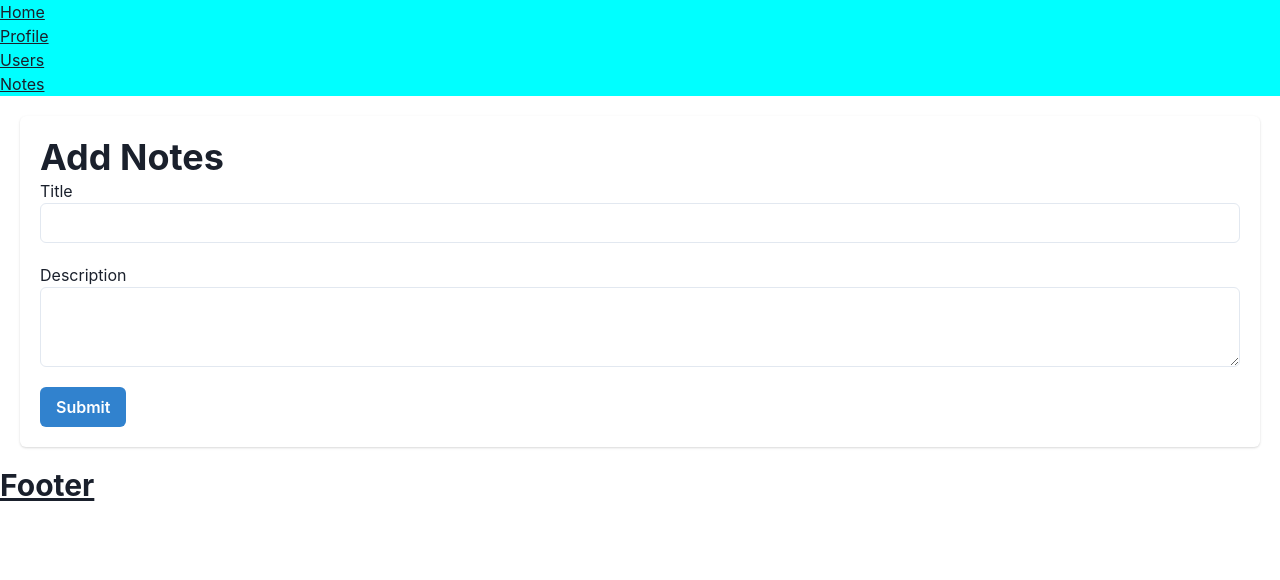
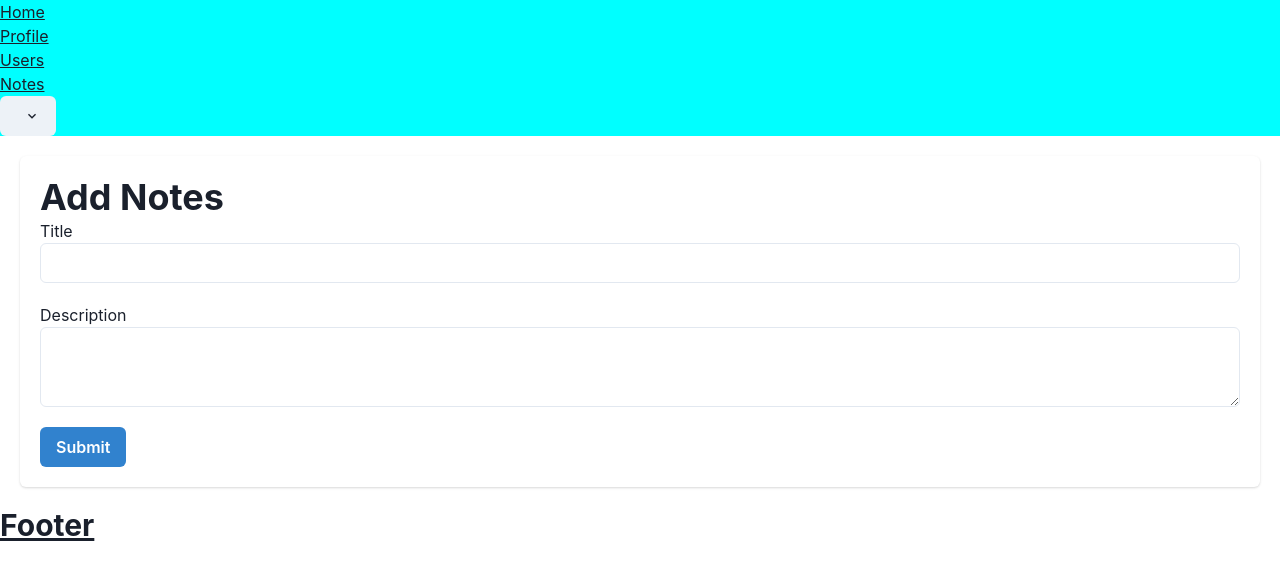
Before and after one commit to apin25/nextjs-bootcamp, a Next.js app in the folder belajar/: page /notes/add in a window 1280 px wide. Shown: the top 580 px of the page. Built offline with nearby package versions, Linux system fonts and the light colour scheme; no server answers.

Commit message:
tugasday16-done

```diff
--- a/belajar/components/header/index.jsx
+++ b/belajar/components/header/index.jsx
@@ -1,7 +1,36 @@
 import Link from "next/link";
 import styles from "./styles.module.css";
 import { withAuth } from "../with-auth";
+import { MenuItem, Menu, MenuButton, Button, MenuList } from "@chakra-ui/react";
+import { ChevronDownIcon } from '@chakra-ui/icons';
+import { useQueries } from "@/hooks/useQueries";
+import { useMutation } from "@/hooks/useMutation";
+import { useRouter } from "next/router";
+import Cookies from "js-cookie";
 function Header(){
+  const { mutate } = useMutation();
+    const router = useRouter();
+  const { data } = useQueries({
+    prefixUrl: "https://service.pace-unv.cloud/api/user/me",
+    headers: {
+      'Authorization': `Bearer ${Cookies.get('user_token')}`,
+    },
+  });
+  const HandleLogout = async () => {
+    const response = await mutate({
+      url:"https://service.pace-unv.cloud/api/logout",
+      method: "POST",
+      headers: {
+        'Authorization':`Bearer ${Cookies.get('user_token')}`,
+      },
+  });
+  if(!response?.success){
+    console.log("Logout Gagal");
+  } else {
+    Cookies.remove("user_token");
+    router.push("/login");
+  }
+  }
   return (
     <div className={styles.header}>
       <ul>
@@ -25,6 +54,16 @@ function Header(){
             Notes
           </Link>
         </li>
+        <li>
+          <Menu>
+            <MenuButton as={Button} rightIcon={<ChevronDownIcon />}>
+              {data?.data?.name}
+            </MenuButton>
+            <MenuList>
+              <MenuItem onClick={() => HandleLogout()}>Logout</MenuItem>
+            </MenuList>
+          </Menu>
+        </li>
       </ul>
     </div>
   );
--- a/belajar/hooks/useMutation.jsx
+++ b/belajar/hooks/useMutation.jsx
@@ -1,34 +1,49 @@
-import { useCallback, useEffect, useState } from "react";
+import { useCallback, useState } from "react";
 
 export const useMutation = () => {
   const [data, setData] = useState({
     data: null,
-    isLoading: true,
+    isLoading: false,
     isError: false,
   });
 
   const mutate = useCallback(
-    async ({ url = "", method = "POST", payload = {} } = {}) => {
+    async ({ url = "", method = "POST", payload = {}, headers = {} } = {}) => {
+      setData({ isLoading: true, isError: false, data: null }); // Set loading state
       try {
-        const response = await fetch(url, {
+        const options = {
           method,
-          headers: { "Content-Type": "application/json" },
-          body: JSON.stringify(payload),
-        });
+          headers: {
+            "Content-Type": "application/json",
+            ...headers,
+          },
+        };
+
+        if (method !== "GET") {
+          options.body = JSON.stringify(payload);
+        }
+
+        const response = await fetch(url, options);
         const result = await response.json();
-        setData({
-          ...data,
+
+        if (!response.ok) {
+          throw new Error(result.message || "Something went wrong");
+        }
+
+        setData((prevData) => ({
+          ...prevData,
           data: result,
           isLoading: false,
-        });
-        return { ...result };
+        }));
+
+        return { success: true, data: result };
       } catch (error) {
-        setData({
-          ...data,
+        setData((prevData) => ({
+          ...prevData,
           isError: true,
           isLoading: false,
-        });
-        return error;
+        }));
+        return { success: false, error: error.message };
       }
     },
     []
--- a/belajar/hooks/useQueries.jsx
+++ b/belajar/hooks/useQueries.jsx
@@ -1,6 +1,6 @@
 import { useCallback, useEffect, useState } from "react";
 
-export const useQueries = ({ prefixUrl = "" } = {}) => {
+export const useQueries = ({ prefixUrl = "", headers={} } = {}) => {
   const [data, setData] = useState({
     data: null,
     isLoading: true,
@@ -8,9 +8,9 @@ export const useQueries = ({ prefixUrl = "" } = {}) => {
   });
 
   const fetchingData = useCallback(
-    async ({ url = "", method = "GET" } = {}) => {
+    async ({ url = "", method = "GET", headers = {} } = {}) => {
       try {
-        const response = await fetch(url, { method });
+        const response = await fetch(url, { method, headers });
         const result = await response.json();
         setData({
           data: result,
@@ -30,7 +30,7 @@ export const useQueries = ({ prefixUrl = "" } = {}) => {
 
   useEffect(() => {
     if (prefixUrl) {
-      fetchingData({ url: prefixUrl });
+      fetchingData({ url: prefixUrl, headers });
     }
   }, [prefixUrl, fetchingData]);
 
--- a/belajar/package.json
+++ b/belajar/package.json
@@ -9,10 +9,12 @@
     "lint": "next lint"
   },
   "dependencies": {
+    "@chakra-ui/icons": "^2.2.4",
     "@chakra-ui/react": "^2.10.1",
     "@emotion/react": "^11.13.3",
     "@emotion/styled": "^11.13.0",
     "framer-motion": "^11.11.1",
+    "js-cookie": "^3.0.5",
     "next": "14.2.13",
     "react": "^18",
     "react-dom": "^18",
--- /dev/null
+++ b/belajar/pages/login.jsx
@@ -0,0 +1,64 @@
+import { useState } from "react";
+import { Flex, FormControl, Heading, Stack, useToast, Input, Button } from "@chakra-ui/react";
+import { useMutation } from "@/hooks/useMutation";
+import Cookies from "js-cookie";
+import { useRouter } from "next/router";
+export default function Login(){
+    const { mutate } = useMutation();
+    const  toast  = useToast();
+    const router = useRouter();
+    const [payload,setPayload] = useState({
+        email:"",
+        password:""
+    });
+const HandleSubmit = async () => {
+  const response = await mutate({
+    url: "https://service.pace-unv.cloud/api/login",
+    payload,
+  });
+
+  console.log("Mutation response:", response); // Log the entire mutation response
+
+  if (!response?.success) {
+    toast({
+      title: "Login Gagal",
+      description: "Email dan password salah",
+      status: "error",
+      duration: 2000,
+      isCloseable: true,
+      position: "top",
+    });
+  } else {
+    const token = response?.data?.data?.token;
+    const expiresAt = new Date(response?.data?.data?.expires_at);
+
+    console.log("Extracted token:", token);
+    console.log("Expires at:", expiresAt);
+
+    Cookies.set("user_token", token, {
+      expires: expiresAt,
+      path: "/",
+    });
+
+    router.push("/");
+  }
+};
+
+
+    return (
+      <Flex alignItems="center" justifyContent="center">
+        <Stack direction="column">
+          <Heading as="h4">LOGIN</Heading>
+          <FormControl>
+            <Input placeholder="email" value={payload?.email} onChange={(event)=> setPayload({...payload, email: event.target.value})} />
+          </FormControl>
+          <FormControl>
+            <Input placeholder="password" type="password" value={payload?.password} onChange={(event)=> setPayload({...payload, password: event.target.value})} />
+          </FormControl>
+          <FormControl>
+            <Button onClick={() => HandleSubmit()}>Login</Button>
+          </FormControl>
+        </Stack>
+      </Flex>
+    );
+}
```
Also changed, not shown: belajar/middleware.js (added, +20 -0 lines), 1 other file (tests, documents, lock files or other folders).
